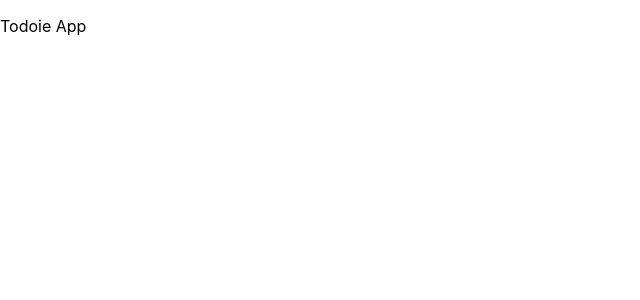
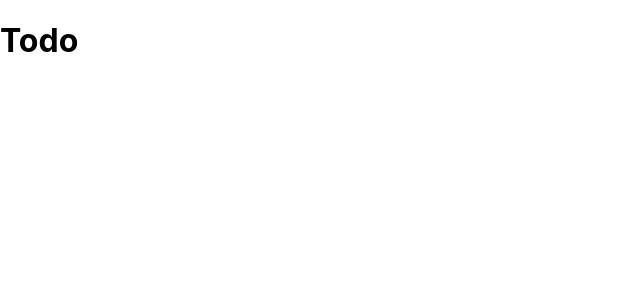
Before and after one commit to ayushipoddar132/Todoie-App, a React (Create React App) app: page / in a window 1280 px wide. Shown: the top 300 px of the page, without its empty margins (0-640 px from the left). Built offline with nearby package versions, Linux system fonts and the light colour scheme.

Commit message:
Add Header component and render Todo heading

```diff
--- a/src/App.js
+++ b/src/App.js
@@ -1,7 +1,13 @@
 import React from "react";
 
+import Header from "./components/Header";
+
 const App = () => {
-  return <p>Todoie App</p>;
+  return (
+    <div>
+      <Header />
+    </div>
+  );
 };
 
 export default App;
--- a/src/components/Header.jsx
+++ b/src/components/Header.jsx
@@ -1,9 +1,8 @@
-import React from 'react';
+import React from "react";
 
-import Header from './components/Header';
 
 const Header = () => {
     return <h1> Todo </h1>
 };
 
-export default App;
+export default Header;
```
